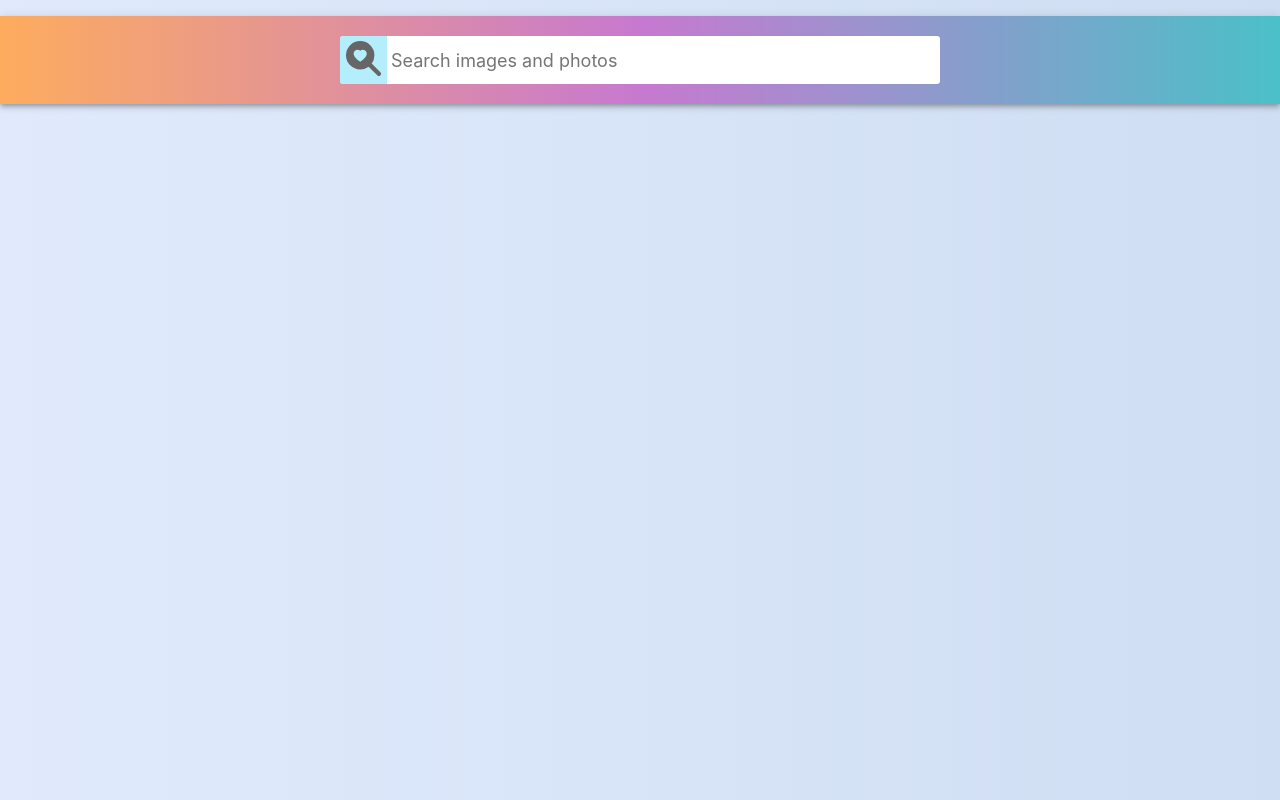
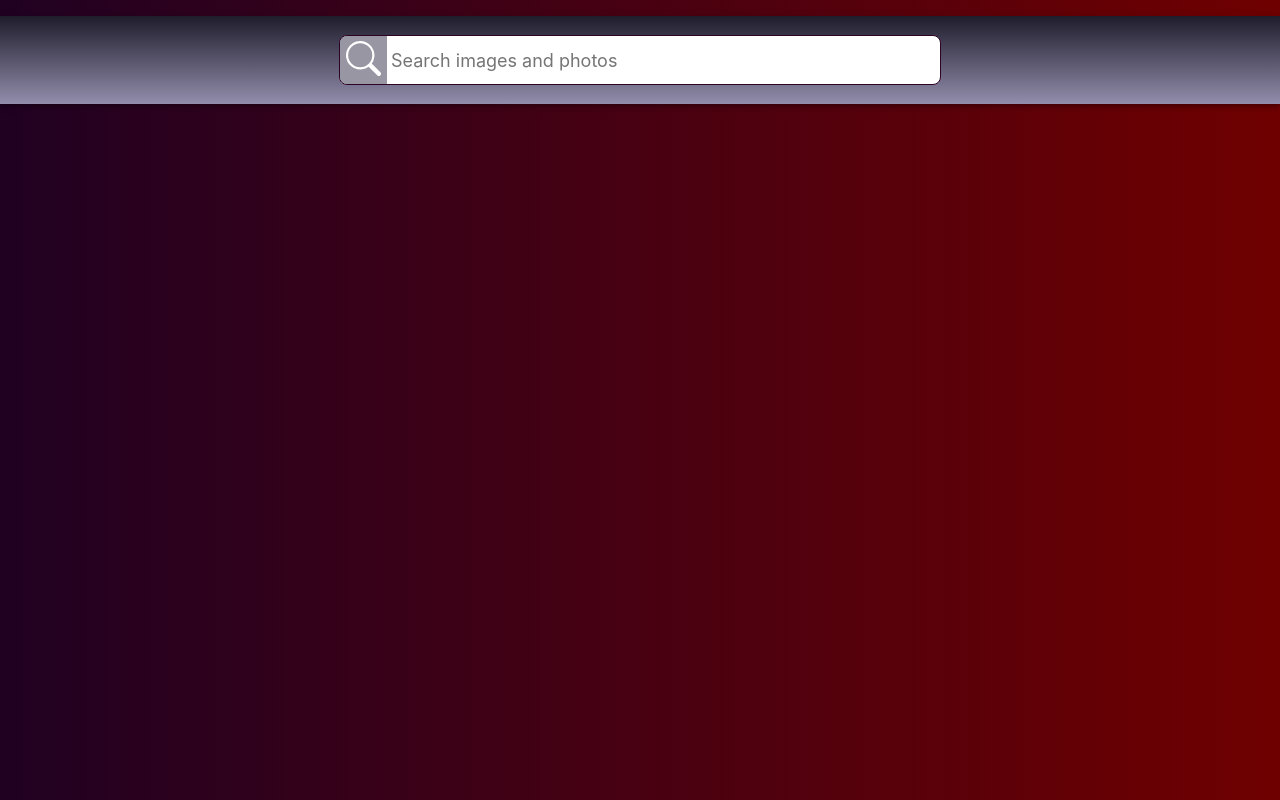
Before and after one commit to oliarosiak/goit-react-hw-04-images, a React (Create React App) app: page / in a window 1280 px wide. Built offline with nearby package versions, Linux system fonts and the light colour scheme.

Commit message:
upd design

```diff
--- a/src/components/button/Button.module.css
+++ b/src/components/button/Button.module.css
@@ -1,7 +1,7 @@
 .Button {
     padding: 8px 16px;
     border-radius: 2px;
-    background-color: #4bc0c8;
+    background-color: var(--bcg-color);
     transition: all 250ms cubic-bezier(0.4, 0, 0.2, 1);
     text-align: center;
     display: inline-block;
@@ -20,5 +20,5 @@
 }
 
 .Button:hover{
-    background-color: #feac5e;
+    background-color: var(--bcg-color-hover);
 }
--- a/src/components/imageGalleryItem/ImageGalleryItem.module.css
+++ b/src/components/imageGalleryItem/ImageGalleryItem.module.css
@@ -1,5 +1,4 @@
 .ImageGalleryItem {
-    border-radius: 2px;
     box-shadow: 0px 1px 3px 0px rgba(0, 0, 0, 0.2),
         0px 1px 1px 0px rgba(0, 0, 0, 0.14), 0px 2px 1px -1px rgba(0, 0, 0, 0.12);
 }
@@ -7,6 +6,8 @@
 .ImageGalleryItemImage {
     width: 100%;
     height: 260px;
+    border-radius: 8px;
+    border: 1px solid var(--accent-color);
     object-fit: cover;
     transition: transform 250ms cubic-bezier(0.4, 0, 0.2, 1);
 }
--- a/src/components/modal/Modal.jsx
+++ b/src/components/modal/Modal.jsx
@@ -28,7 +28,7 @@ const Modal = ({onCloseModal, imageData}) => {
     return createPortal(
         <div onClick={overlayClickHandler} className={css.Overlay} >
             <div className={css.Modal} >
-                <img src={imageData.src} alt={imageData.alt} />
+                <img src={imageData.src} alt={imageData.alt} className={css.ModalImage} />
             </div>
         </div>, modalRoot,
     );
--- a/src/components/modal/Modal.module.css
+++ b/src/components/modal/Modal.module.css
@@ -15,3 +15,8 @@
     max-width: calc(100vw - 48px);
     max-height: calc(100vh - 24px);
 }
+
+.ModalImage{
+    border-radius: 8px;
+    border: 1px solid var(--accent-color);
+}
--- a/src/components/searchbar/Searchbar.jsx
+++ b/src/components/searchbar/Searchbar.jsx
@@ -1,6 +1,6 @@
 import { useState } from "react";
 import { toast } from 'react-toastify';
-import { BsSearchHeartFill } from 'react-icons/bs';
+import { BsSearch } from 'react-icons/bs';
 import PropTypes from 'prop-types';
 import css from './Searchbar.module.css';
 
@@ -22,7 +22,7 @@ const Searchbar = ({onSubmit}) => {
         <header className={css.Searchbar}>
             <form onSubmit={submitHeandler} className={css.SearchForm}>
                 <button type="submit" className={css.SearchFormButton}>
-                    <BsSearchHeartFill className={css.SearchFormButtonLabel} />
+                    <BsSearch fill="#fff" className={css.SearchFormButtonLabel} />
                 </button>
 
                 <input
--- a/src/components/searchbar/Searchbar.module.css
+++ b/src/components/searchbar/Searchbar.module.css
@@ -12,7 +12,7 @@
     padding-top: 12px;
     padding-bottom: 12px;
     color: #fff;
-    background: linear-gradient(to right, #feac5e, #c779d0, #4bc0c8);
+    background: linear-gradient(to bottom, #1f1c2c, #928dab);
     box-shadow: 0px 2px 4px -1px rgba(0, 0, 0, 0.2),
         0px 4px 5px 0px rgba(0, 0, 0, 0.14), 0px 1px 10px 0px rgba(0, 0, 0, 0.12);
 }
@@ -23,8 +23,10 @@
     width: 100%;
     max-width: 600px;
     background-color: #fff;
-    border-radius: 3px;
+    border-radius: 4px;
     overflow: hidden;
+    border-radius: 8px;
+    border: 1px solid var(--accent-color);
 }
 
 .SearchFormButton {
@@ -32,7 +34,7 @@
     width: 48px;
     height: 48px;
     border: 0;
-    background-color: rgb(131, 225, 249);
+    background-color: var(--bcg-color-hover);
     opacity: 0.6;
     transition: opacity 250ms cubic-bezier(0.4, 0, 0.2, 1);
     cursor: pointer;
@@ -58,6 +60,7 @@
     outline: none;
     padding-left: 4px;
     padding-right: 4px;
+    color: var(--accent-color);
 }
 
 .SearchFormInput::placeholder {
--- a/src/index.css
+++ b/src/index.css
@@ -1,4 +1,9 @@
 @import-normalize; /* bring in normalize.css styles */
+:root{
+  --bcg-color: #6f6a84;
+  --bcg-color-hover: #555168;
+  --accent-color: #2c0225;
+}
 
 body {
   margin: 0;
@@ -7,7 +12,8 @@ body {
     sans-serif;
   -webkit-font-smoothing: antialiased;
   -moz-osx-font-smoothing: grayscale;
-  background: linear-gradient(to right, #e0eafc, #cfdef3);
+  /* background: linear-gradient(to right, #e0eafc, #cfdef3); */
+  background: linear-gradient(to right, #200122, #6f0000);
 }
 
 code {
```
